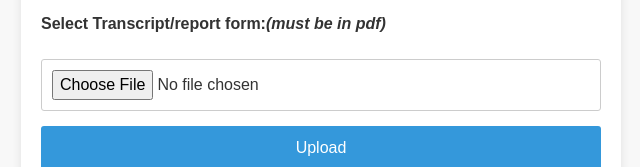
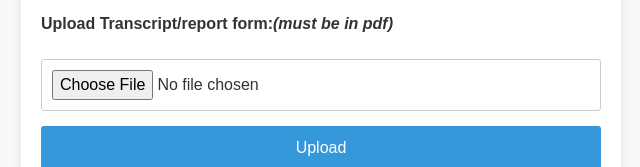
Before and after one commit to EngineerMigwi/bursary-system, a plain HTML site: page applicationForm.html in a window 1280 px wide. Shown: the part 2227-2394 px from the top of the page, 319-959 px from the left. Drawn offline with nearby package versions, Linux system fonts and the light colour scheme.

Commit message:
Update applicationForm.html

```diff
--- a/applicationForm.html
+++ b/applicationForm.html
@@ -244,7 +244,7 @@ button:hover {
 
 
     <form id="transcriptForm">
-        <label for="transcriptFile">Select Transcript/report form:<em>(must be in pdf)</em></label>
+        <label for="transcriptFile">Upload Transcript/report form:<em>(must be in pdf)</em></label>
         <input type="file" id="transcriptFile" name="transcriptFile" accept=".pdf, .doc, .docx">
 
         <button type="button" onclick="uploadTranscript()">Upload</button>
```
